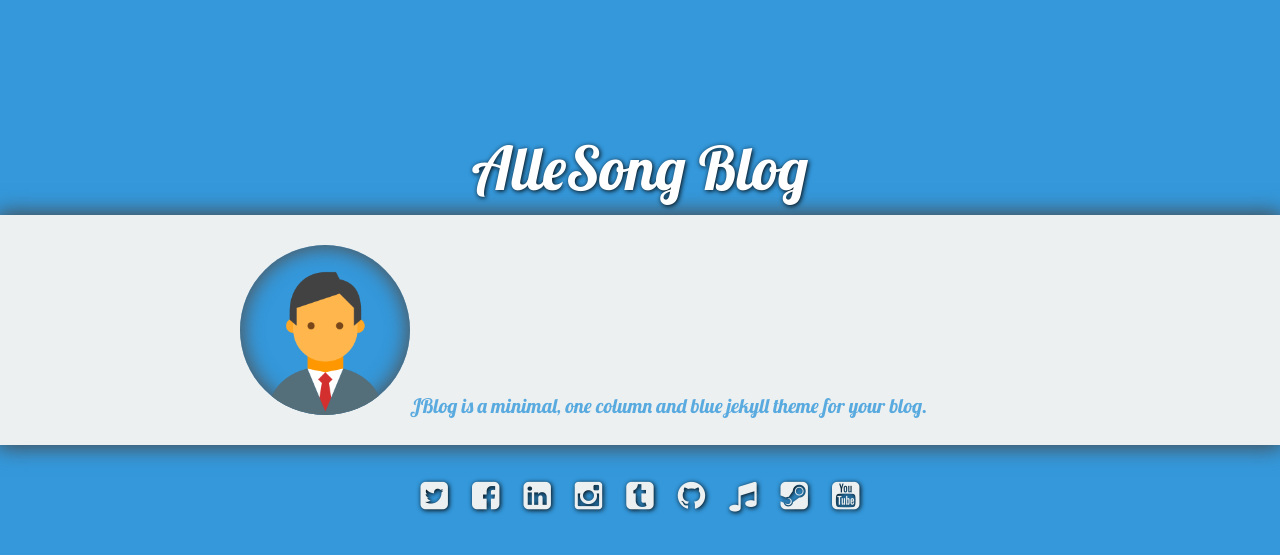
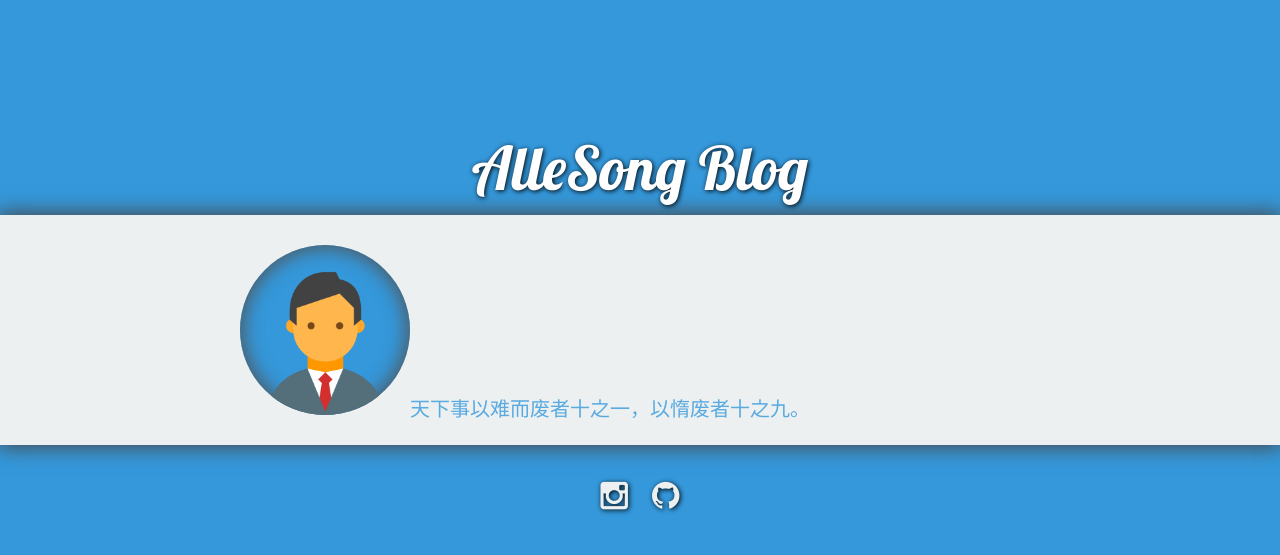
Before and after one commit to 11373450/11373450.github.io, a Jekyll site: the page built from index.html, in a window 1280 px wide. Shown: the top 555 px of the page. Built offline with Jekyll 4.4.1, drawn with Linux system fonts in a browser that asks for light colours; nearby versions of some CDN libraries; part of the change alters nothing that is shown.

Commit message:
修改部分配置文件

```diff
--- a/_config.yml
+++ b/_config.yml
@@ -1,7 +1,7 @@
 # Site
 title:          AlleSong Blog
-bio:            'Just a simple Jekyll theme'
-description:    "JBlog is a minimal, one column and blue jekyll theme for your blog."
+bio:            'This is PHPer blog'
+description:    "天下事以难而废者十之一，以惰废者十之九。"
 picture:        'assets/img/profile.png'
 locale:         en_US
 url:            https://11373450.github.io/
@@ -24,8 +24,8 @@ sass:
 # Social
 # if you don't have any of social below, comment the line.
 #email:
-twitter: username
-facebook: username
+#twitter: username
+#facebook: username
 #google:
   #plus: #username
   #analytics:
@@ -33,18 +33,18 @@ facebook: username
   #ad-client:
   #ad-slot:
 #bing-verify:
-github: username
-stackoverflow: #123456/username   from a "http://stackoverflow.com/users/123456/username" link
-linkedin: username
+github: https://11373450.github.io
+#stackoverflow: #123456/username   from a "http://stackoverflow.com/users/123456/username" link
+#linkedin: username
 #xing: username
-instagram: username
-lastfm: username
-tumblr: username
+instagram: allesongyang
+#lastfm: username
+#tumblr: username
 #pinterest: username
 #foursquare: username
-steam: username
+#steam: username
 #dribbble: username
-youtube: username
+#youtube: username
 #soundcloud: username
 #weibo: username
 #flickr: username
```
